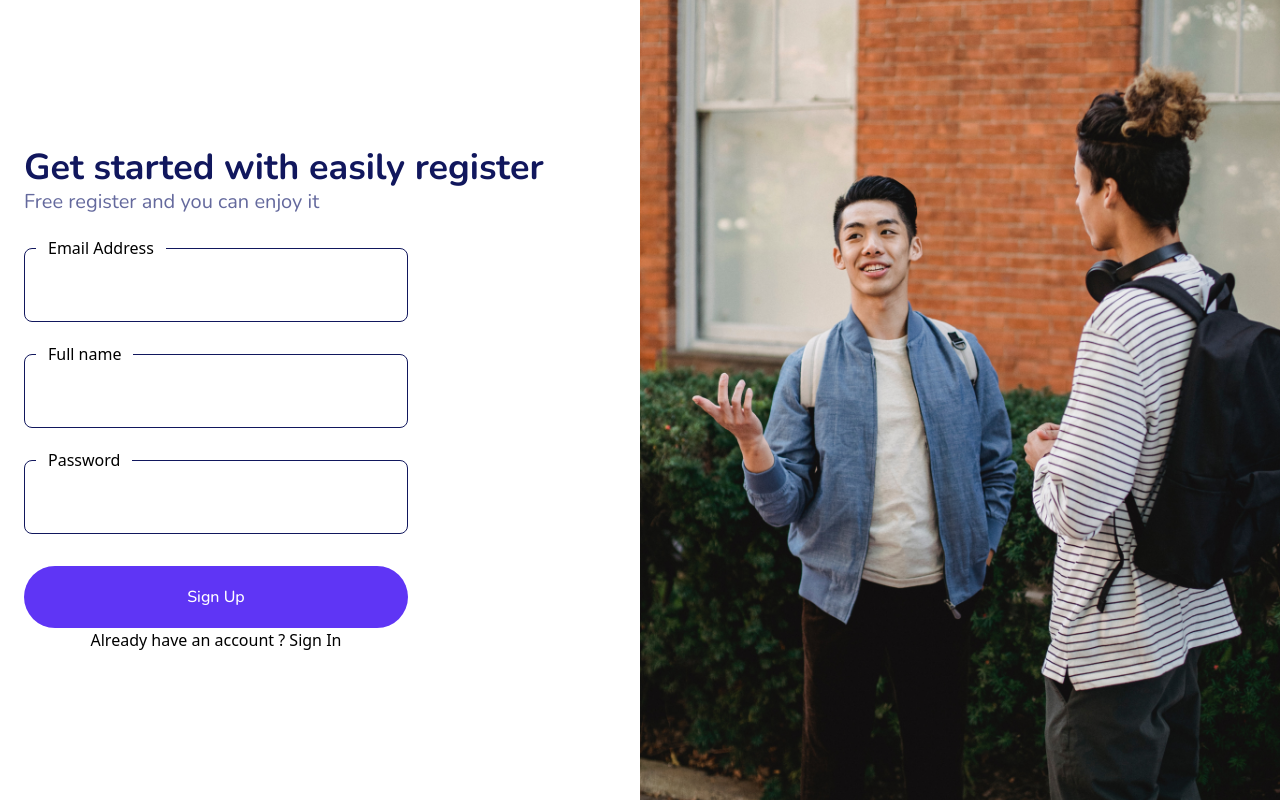
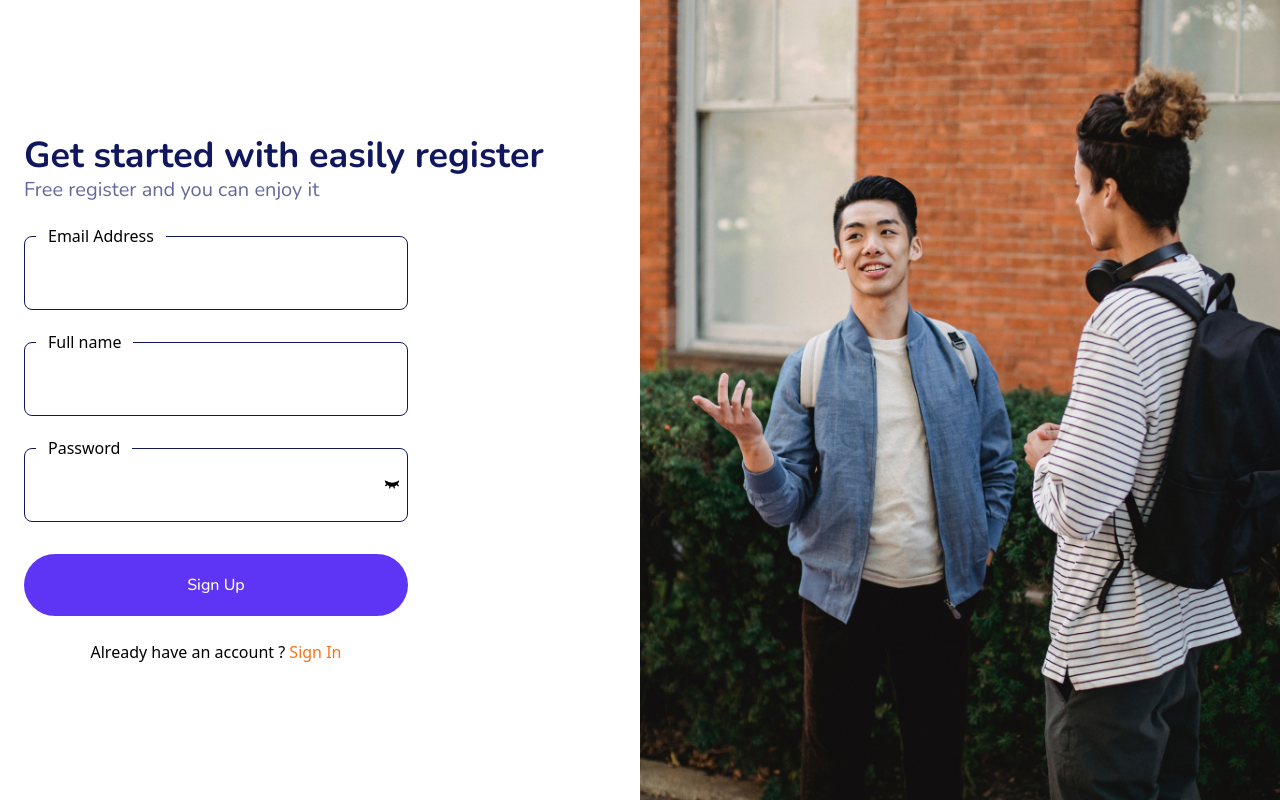
Before and after one commit to Alamin-Coding/web-chat, a React (Create React App) app: page / in a window 1280 px wide. Built offline with nearby package versions, Linux system fonts and the light colour scheme.

Commit message:
Conditional password show and hide , React icon added

```diff
--- a/package.json
+++ b/package.json
@@ -8,6 +8,7 @@
     "@testing-library/user-event": "^13.5.0",
     "react": "^18.2.0",
     "react-dom": "^18.2.0",
+    "react-icons": "^4.6.0",
     "react-scripts": "5.0.1",
     "web-vitals": "^2.1.4"
   },
--- a/public/index.html
+++ b/public/index.html
@@ -21,20 +21,10 @@
       href="https://fonts.googleapis.com/css2?family=Nunito:wght@200;300;400;500;600;700;800;900;1000&display=swap"
       rel="stylesheet"
     />
-    <title>React App</title>
+    <title>Web Chat</title>
   </head>
   <body>
     <noscript>You need to enable JavaScript to run this app.</noscript>
     <div id="root"></div>
-    <!--
-      This HTML file is a template.
-      If you open it directly in the browser, you will see an empty page.
-
-      You can add webfonts, meta tags, or analytics to this file.
-      The build step will place the bundled scripts into the <body> tag.
-
-      To begin the development, run `npm start` or `yarn start`.
-      To create a production bundle, use `npm run build` or `yarn build`.
-    -->
   </body>
 </html>
--- a/src/component/registartion/index.js
+++ b/src/component/registartion/index.js
@@ -1,6 +1,10 @@
-import React from 'react'
+import React, { useState } from 'react';
+import { RiEyeFill, RiEyeCloseFill } from 'react-icons/ri';
 
 const Registration = () => {
+
+  //Conditional icon
+  let [passwordShow, setPasswordShow] = useState(false);
   return (
     <div>
       <div className='container mx-auto flex items-center'>
@@ -24,8 +28,14 @@ const Registration = () => {
 
             <div className=''>
               <div className='mt-8 relative'>
-                <input className='rounded-lg border-border border py-6 px-12 w-96' type="password" id='email' />
+                <input className='rounded-lg border-border border py-6 px-12 w-96' type={passwordShow?"text":"password"} id='email' />
                 <label className='absolute top-[-12px] left-[12px] bg-white px-3' htmlFor="email">Password</label>
+                <div className='absolute top-[28px] right-2'>
+                  {passwordShow ?
+                    <RiEyeFill onClick={() => setPasswordShow(!passwordShow)} /> :
+                    <RiEyeCloseFill onClick={() => setPasswordShow(!passwordShow)} />
+                  }
+              </div>
               </div>
             </div>
 
@@ -33,8 +43,8 @@ const Registration = () => {
               <button className='w-full rounded-full py-[19px] px-[130px] text-white font-nunito font-medium bg-btncolor' type='submit'>Sign Up</button>
             </div>
 
-            <div>
-              <p className='text-center'>Already  have an account ? <a href="/">Sign In</a></p>
+            <div className='mt-6'>
+              <p className='text-center'>Already  have an account ? <a className='text-orange-500' href="/">Sign In</a></p>
             </div>
           </div>
         </div>
```
Also changed, not shown: 1 other file (tests, documents, lock files or other folders).
